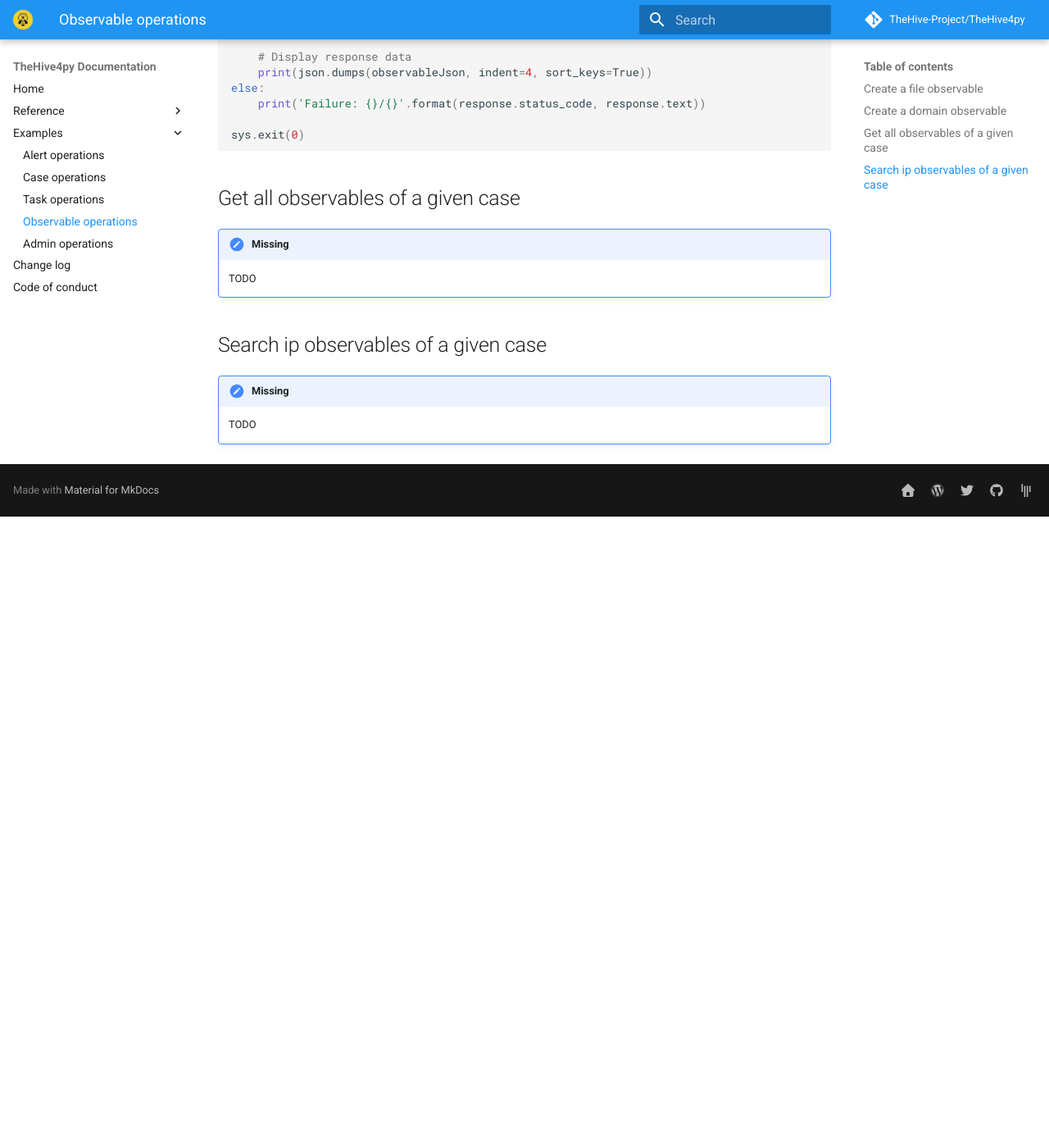
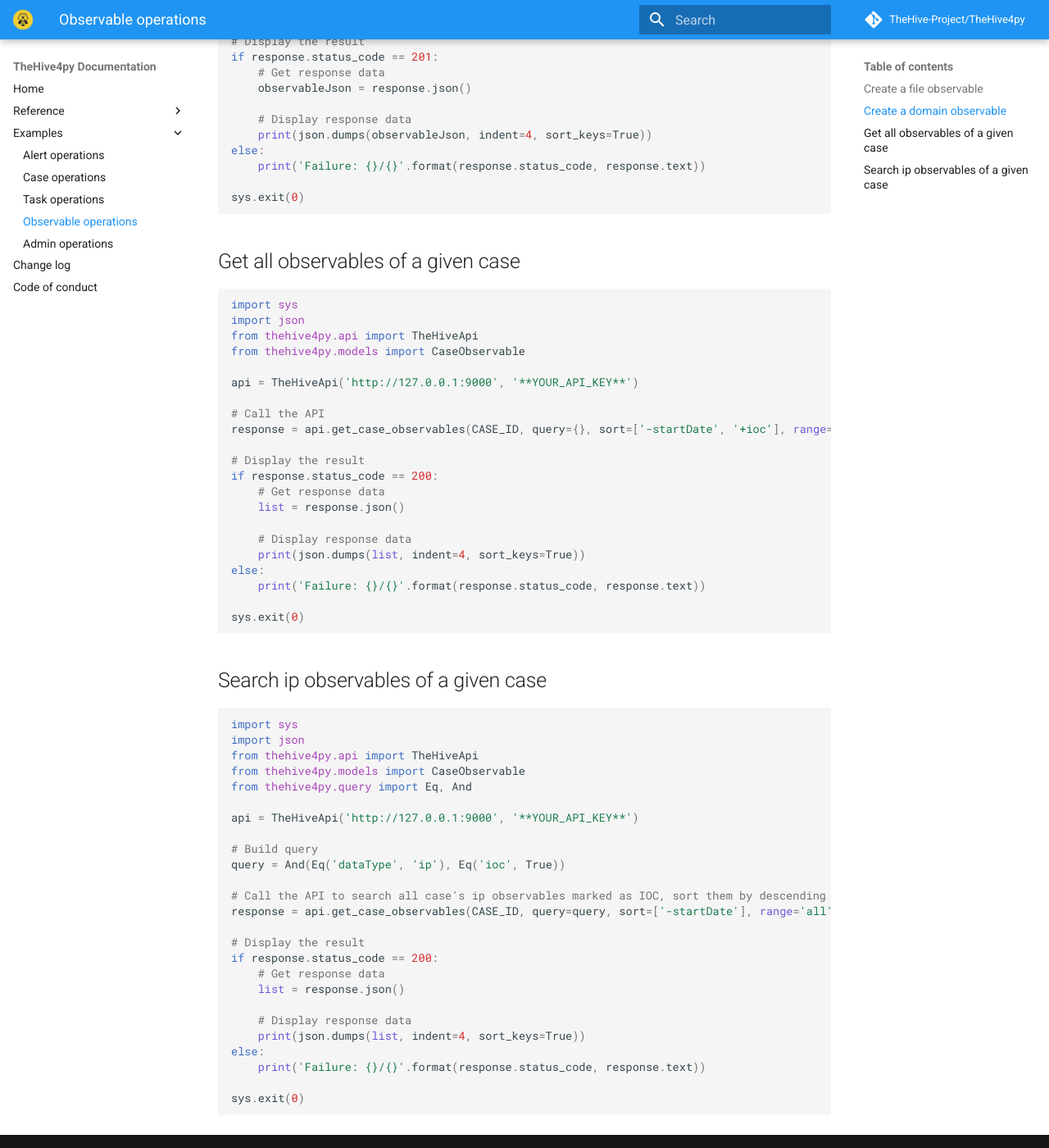
Before and after one commit to TheHive-Project/TheHive4py, an MkDocs documentation site: the page built from docs/samples/observable-operations.md, in a window 1280 px wide and 1400 px high, scrolled down 1283 px. Shown: the whole window at 82% size. Built offline with MkDocs 1.6.1 and Material for MkDocs 9.7.7, drawn with Linux system fonts in a browser that asks for light colours; comment, search, counter and statistics services are not loaded; before the commit the page ends 1913 px from its top, so only the background shows below that; some of the changed text lies outside the part shown.

Commit message:
#153 Add observable samples

````diff
--- a/docs/samples/observable-operations.md
+++ b/docs/samples/observable-operations.md
@@ -1,3 +1,4 @@
+# Code samples for observable operations
 
 ## Create a file observable
 
@@ -7,7 +8,9 @@ import json
 from thehive4py.api import TheHiveApi
 from thehive4py.models import CaseObservable
 
-# Init the CaseObserablae object
+api = TheHiveApi('http://127.0.0.1:9000', '**YOUR_API_KEY**')
+
+# Init the CaseObservable object
 file_observable = CaseObservable(dataType='file',
     data=['pic.png'],
     tlp=1,
@@ -41,7 +44,9 @@ import json
 from thehive4py.api import TheHiveApi
 from thehive4py.models import CaseObservable
 
-# Init the CaseObserablae object
+api = TheHiveApi('http://127.0.0.1:9000', '**YOUR_API_KEY**')
+
+# Init the CaseObservable object
 domain = CaseObservable(dataType='filename',
     data=['pic.png'],
     tlp=1,
@@ -69,10 +74,56 @@ sys.exit(0)
 
 ## Get all observables of a given case
 
-!!! missing
-    TODO
+```python
+import sys
+import json
+from thehive4py.api import TheHiveApi
+from thehive4py.models import CaseObservable
+
+api = TheHiveApi('http://127.0.0.1:9000', '**YOUR_API_KEY**')
+
+# Call the API
+response = api.get_case_observables(CASE_ID, query={}, sort=['-startDate', '+ioc'], range='all')
+
+# Display the result
+if response.status_code == 200:
+    # Get response data
+    list = response.json()
+
+    # Display response data
+    print(json.dumps(list, indent=4, sort_keys=True))
+else:
+    print('Failure: {}/{}'.format(response.status_code, response.text))
+
+sys.exit(0)
+```
 
 ## Search ip observables of a given case
 
-!!! missing
-    TODO
+```python
+import sys
+import json
+from thehive4py.api import TheHiveApi
+from thehive4py.models import CaseObservable
+from thehive4py.query import Eq, And
+
+api = TheHiveApi('http://127.0.0.1:9000', '**YOUR_API_KEY**')
+
+# Build query
+query = And(Eq('dataType', 'ip'), Eq('ioc', True))
+
+# Call the API to search all case's ip observables marked as IOC, sort them by descending startDate
+response = api.get_case_observables(CASE_ID, query=query, sort=['-startDate'], range='all')
+
+# Display the result
+if response.status_code == 200:
+    # Get response data
+    list = response.json()
+
+    # Display response data
+    print(json.dumps(list, indent=4, sort_keys=True))
+else:
+    print('Failure: {}/{}'.format(response.status_code, response.text))
+
+sys.exit(0)
+```
````
